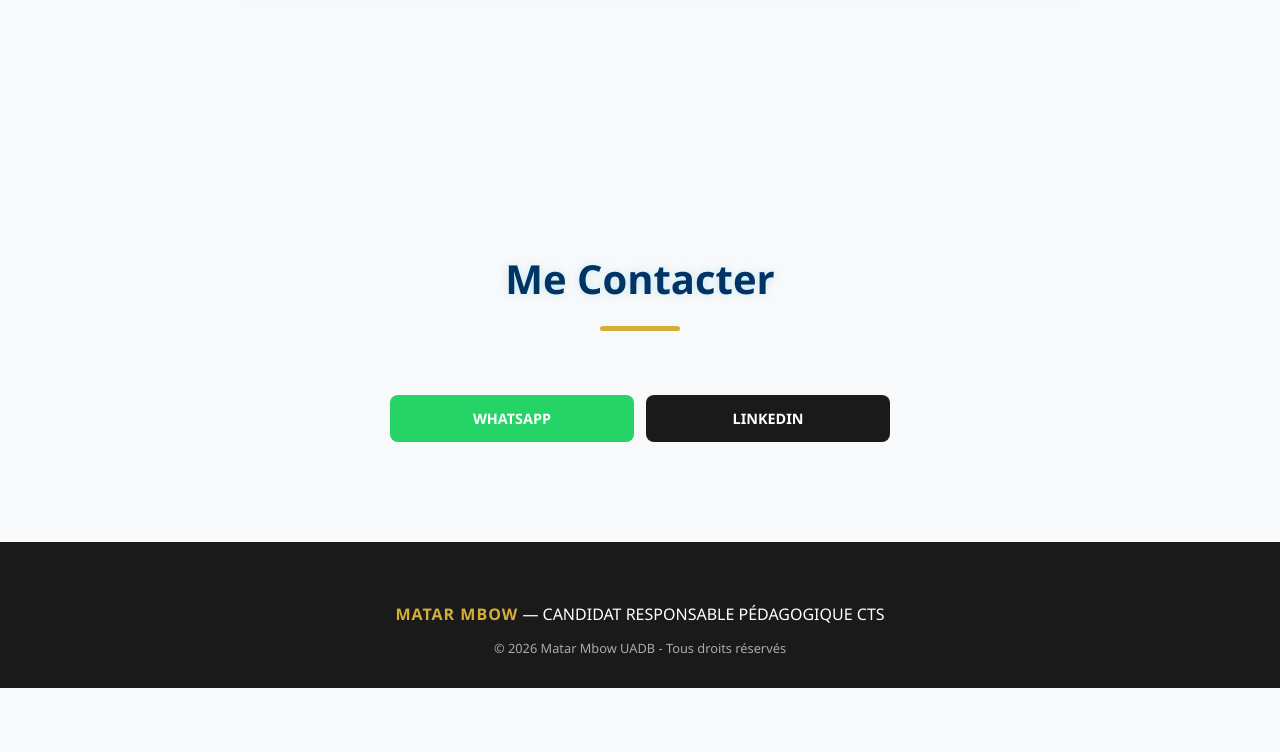
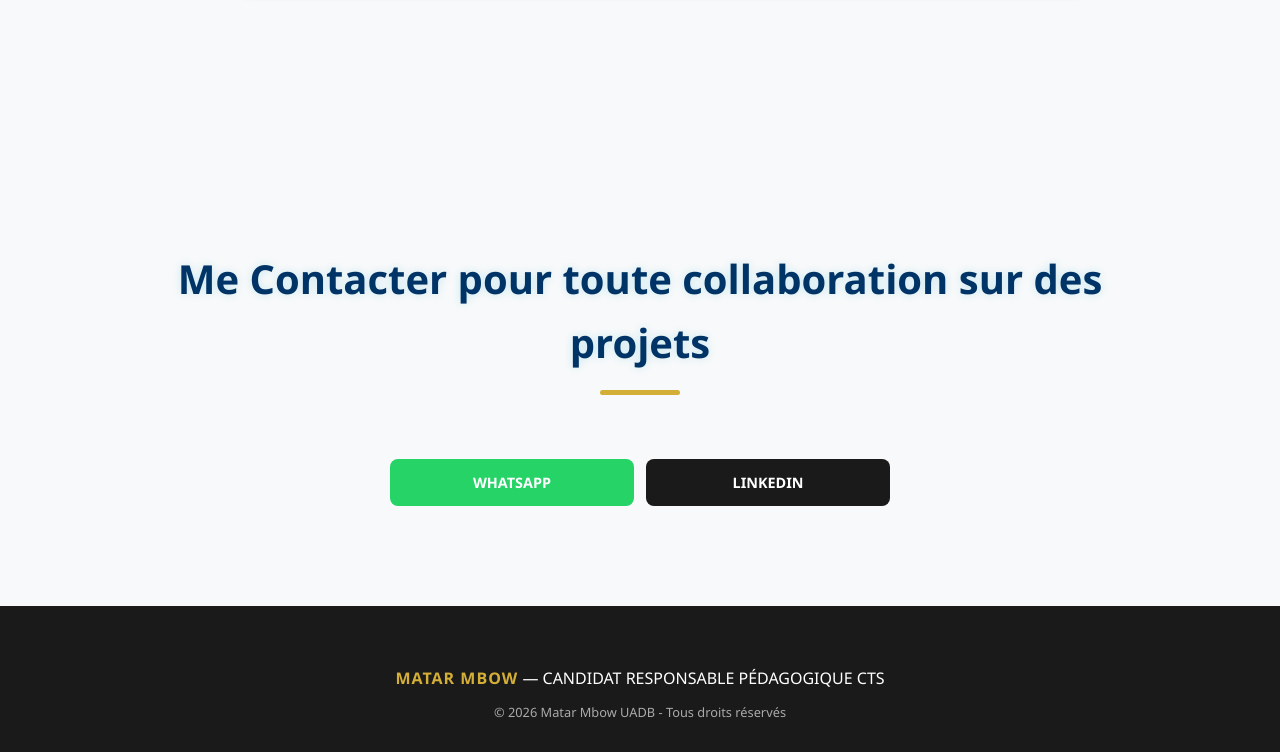
Before and after one commit to JambarrTech/portfolio, a plain HTML site: page index.html in a window 1280 px wide. Shown: the part 4448-5200 px from the top of the page. Before the commit the page ends 5136 px from the top, so only its background shows below. Drawn offline with Linux system fonts and the light colour scheme.

Commit message:
Update index.html

```diff
--- a/index.html
+++ b/index.html
@@ -695,7 +695,7 @@
     </section>
 
     <section id="contact">
-        <h2 class="section-title">Me Contacter</h2>
+        <h2 class="section-title">Me Contacter pour toute collaboration sur des projets </h2>
         <div style="max-width: 500px; margin: auto;">
             <div class="project-links" style="justify-content: center;">
                 <a href="https://wa.me/221787575341" target="_blank" class="btn-proto"
```
